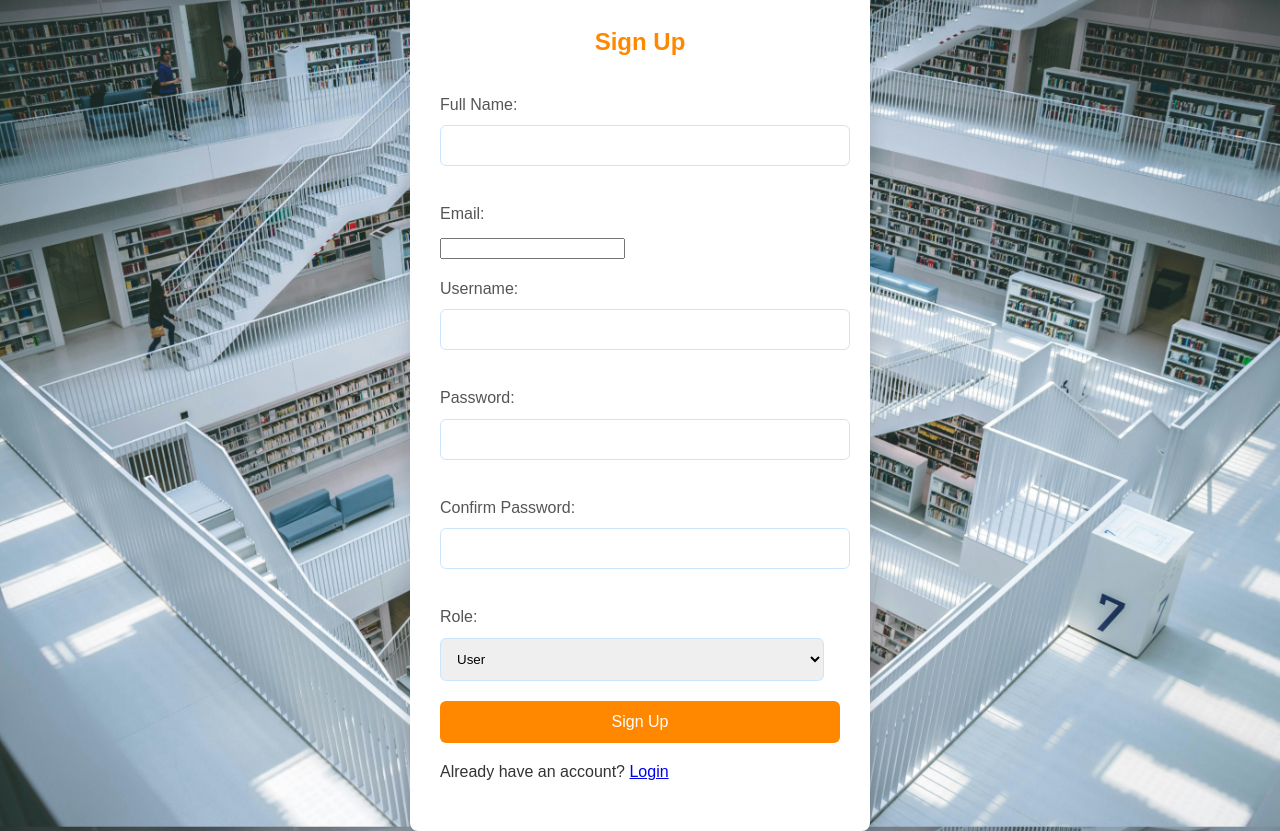
After one commit to Thorfic/Community-Library, a PHP site: page /signup.html in a window 1280 px wide. The commit adds this page. Run offline with PHP 8.4, Linux system fonts and the light colour scheme.

Commit message:
added index page, signup options and logout functionality

```diff
--- a/FRONTEND/login.php
+++ b/BACKEND/login.php
@@ -41,7 +41,7 @@ if ($_SERVER['REQUEST_METHOD'] == 'POST') {
         $_SESSION['user_id'] = $user['user_id'];
         $_SESSION['role'] = $user['role'];
         $_SESSION['last_activity'] = time();
-        header("Location: " . ($role == 'admin' ? 'admin/dashboard.php' : 'user/dashboard.php'));
+        header("Location: user_dashboard.php" . ($role == 'admin' ? 'admin/dashboard.php' : 'user/dashboard.php'));
         exit();
     } else {
 
@@ -49,7 +49,6 @@ if ($_SERVER['REQUEST_METHOD'] == 'POST') {
         exit();
     }
 } else {
-    // If accessed directly, redirect to index.html
     header("Location: index.html");
     exit();
 }
--- /dev/null
+++ b/FRONTEND/signup.html
@@ -0,0 +1,73 @@
+<!DOCTYPE html>
+<html lang="en">
+<head>
+    <meta charset="UTF-8">
+    <meta name="viewport" content="width=device-width, initial-scale=1.0">
+    <title>Sign Up - Urqihart Library</title>
+    <link rel="stylesheet" href="style.css">
+    <link href="https://fonts.googleapis.com/css2?family=Montserrat:wght@400;500;600&display=swap" rel="stylesheet">
+    <script>
+        function validateForm() {
+            const name = document.getElementById('name').value.trim();
+            const email = document.getElementById('email').value.trim();
+            const username = document.getElementById('username').value.trim();
+            const password = document.getElementById('password').value;
+            const confirmPassword = document.getElementById('confirm_password').value;
+
+            if (!name || !email || !username || !password || !confirmPassword) {
+                alert('Please fill in all fields');
+                return false;
+            }
+            if (username.length > 50 || name.length > 100 || email.length > 100) {
+                alert('Input exceeds maximum length');
+                return false;
+            }
+            if (password !== confirmPassword) {
+                alert('Passwords do not match');
+                return false;
+            }
+            if (!/^[a-zA-Z0-9._%+-]+@[a-zA-Z0-9.-]+\.[a-zA-Z]{2,}$/.test(email)) {
+                alert('Invalid email format');
+                return false;
+            }
+            return true;
+        }
+
+        window.onload = function() {
+            const urlParams = new URLSearchParams(window.location.search);
+            if (urlParams.has('error')) {
+                document.getElementById('message').textContent = urlParams.get('error');
+                document.getElementById('message').style.color = 'red';
+            } else if (urlParams.has('success')) {
+                document.getElementById('message').textContent = urlParams.get('success');
+                document.getElementById('message').style.color = 'green';
+            }
+        }
+    </script>
+</head>
+<body>
+    <div class="container">
+        <h2>Sign Up</h2>
+        <div id="message"></div>
+        <form method="POST" action="signup.php" onsubmit="return validateForm()">
+            <label>Full Name:</label>
+            <input type="text" id="name" name="name" maxlength="100" required><br>
+            <label>Email:</label>
+            <input type="email" id="email" name="email" maxlength="100" required><br>
+            <label>Username:</label>
+            <input type="text" id="username" name="username" maxlength="50" required><br>
+            <label>Password:</label>
+            <input type="password" id="password" name="password" required><br>
+            <label>Confirm Password:</label>
+            <input type="password" id="confirm_password" name="confirm_password" required><br>
+            <label>Role:</label>
+            <select name="role" required>
+                <option value="user">User</option>
+                <option value="admin">Admin</option>
+            </select><br>
+            <button type="submit">Sign Up</button>
+        </form>
+        <p>Already have an account? <a href="login.html">Login</a></p>
+    </div>
+</body>
+</html>
--- a/FRONTEND/style.css
+++ b/FRONTEND/style.css
@@ -5,22 +5,29 @@ body {
     padding: 0;
     color: #333;
     line-height: 1.6;
+    background-image: url('libraryimage.jpg');
+    background-size: cover;
+    background-position: center;
+    height: 100vh;
+    display: flex;
+    justify-content: center;
+    align-items: center;
 }
 .container {
     width: 70%;
-    max-width: 900px;
+    max-width: 400px;
     margin: 60px auto;
-    padding: 40px;
+    padding: 30px;
     background: #fff;
     border-radius: 8px;
     box-shadow: 0 10px 20px rgba(0,0,0,0.15);
-    border-top: 4px solid #007bff;
+    border-top: 4px solid #ff8800;
 }
 h2 {
     text-align: center;
-    color: #007bff;
+    color: #ff8800;
     margin-bottom: 30px;
-    font-weight: 600px;
+    font-weight: 600;
 }
 label {
     display: block;
@@ -29,16 +36,27 @@ label {
     font-weight: 500;
 }
 input[type="text"],
-input[type="email"],
 input[type="password"],
- select:focus,
-textarea:focus {
-    border-color: #007bff;
-    outline: none;
-    box-shadow: 0 0 5px rgba(0, 123,235, 0.5);
-}
+ select,
+textarea {
+    width: calc(100% - 16px);
+    padding: 12px;
+    margin-bottom: 20px;
+    border:1px solid #cce5ff;
+    border-radius: 6px;
+    transition: border-color 0.3s ease;
+    }
+    input[type="text"]:focus,
+    input[type="email"]:focus,
+    input[type="password"]:focus,
+    select:focus,
+    textarea:focus {
+        border-color: #007bff;
+        outline:none;
+        box-shadow: 0 0 5px rgba(0,123,255,0.5);
+        }
 button {
-    background-color: #007bff;
+    background-color: #ff8800;
     color: white;
     border: none;
     padding: 12px 20px;
@@ -47,11 +65,19 @@ button {
     font-size: 1em;
     transition: background-color 0.3s ease;
     font-weight: 500;
+    width: 100%;
 }
 button:hover {
     background-color: #0056b3;
 
 }
 input, select, button, table {
-    animation: fadeIN 0.5s ease-out;
+    animation: fadeINDown 0.5s ease-out;
 }
+.container {
+    animation: fadeInDOwn 0.5s ease-out;
+}
+@keyframes fadeInDown {
+    from {opacity: 0; transform: translateY(-30px);}
+    to {opacity: 1; transform: translateY(0);}
+}
```
Also changed, not shown: BACKEND/logout.php (added, +12 -0 lines), BACKEND/signup.php (added, +23 -0 lines), FRONTEND/index.html (added, +18 -0 lines), FRONTEND/login.html (+3 -4 lines), FRONTEND/libraryimage.jpg (added).
